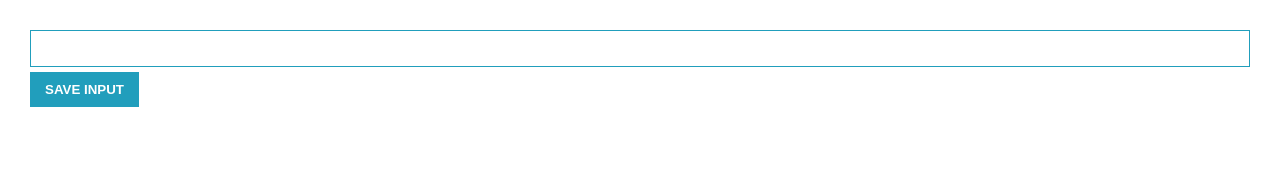
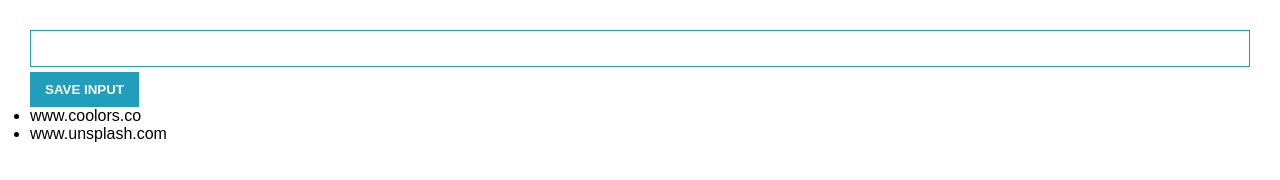
Before and after one commit to Nanditha-Prabhu/ChromeExtension, a plain HTML site: page index.html in a window 1280 px wide. Drawn offline with Linux system fonts and the light colour scheme.

Commit message:
listing elements

```diff
--- a/index.html
+++ b/index.html
@@ -11,6 +11,8 @@
     <!-- input type is a self closing tag -->
     <input type="text" id="input-el">
     <button id="input-btn" >SAVE INPUT</button>
+    <ul id="ul-el"></ul>
+
     <script src="index.js"></script>
 </body>
 </html>
--- a/index.js
+++ b/index.js
@@ -1,10 +1,15 @@
-let myLeads = []
+let myLeads = ['www.coolors.co', 'www.unsplash.com']
 const inputEl = document.getElementById("input-el");
 const inputBtn = document.getElementById("input-btn");
+const ulEl = document.getElementById("ul-el");
 
 
 // instead of onclick we use this for cleaner separation of html and js code
 inputBtn.addEventListener("click", function() {
     myLeads.push(inputEl.value);
-    console.log(myLeads)
+    console.log(myLeads);
 })
+
+for(let i=0; i<myLeads.length; i++){
+    ulEl.innerHTML += '<li>'+ myLeads[i] + '</li>';
+}
```
